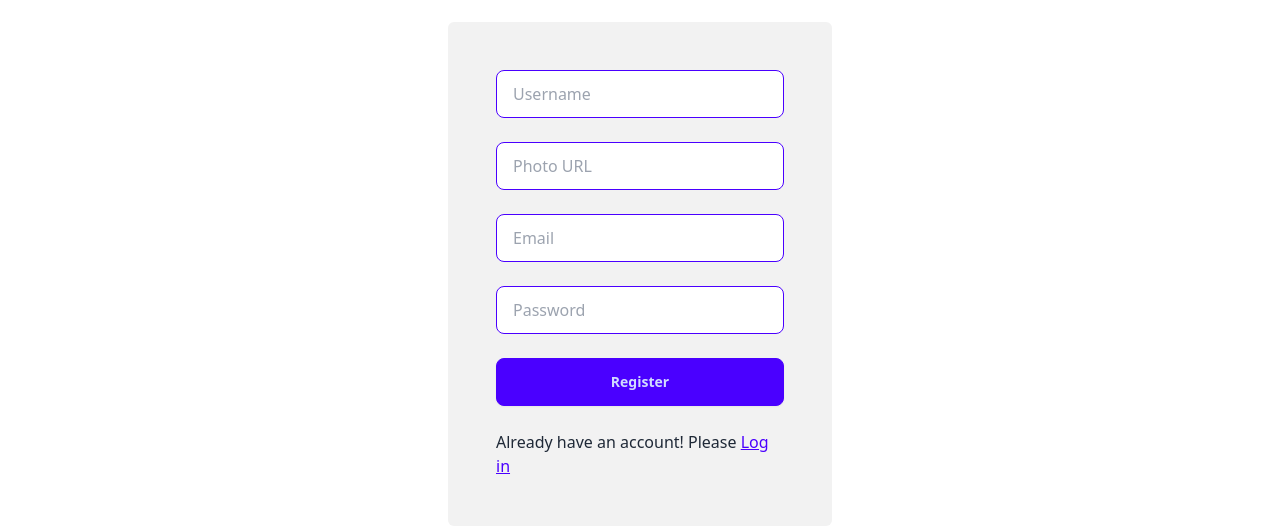
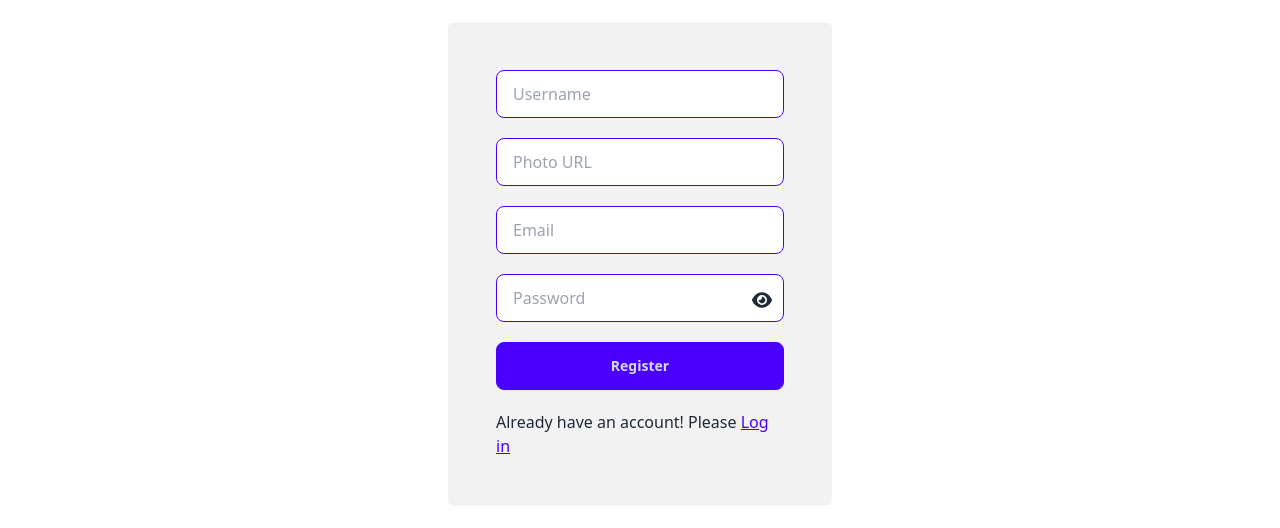
Before and after one commit to mhmitas/a9-real-estate-residential-client, a React (Vite) app: page /register in a window 1280 px wide. Shown: the part 162-690 px from the top of the page. Built offline with nearby package versions, Linux system fonts and the light colour scheme; no server answers.

Commit message:
thumbnail_image added

```diff
--- a/public/estate-data.json
+++ b/public/estate-data.json
@@ -3,6 +3,7 @@
         "id": "1",
         "estate_title": "Beautiful Single-Family Home in Los Angeles",
         "image": "https://i.ibb.co/gvST7Fp/home-02.jpg",
+        "thumbnail_image": "https://i.ibb.co/gmVrYFM/sweet-home-1.jpg",
         "segment_name": "Single-family home",
         "description": "This stunning single-family home located in the heart of Los Angeles offers luxurious living with modern amenities.",
         "price": "$1,200,000",
@@ -30,6 +31,7 @@
         "id": "2",
         "estate_title": "Charming Single-Family Home in San Francisco",
         "image": "https://i.ibb.co/xDTPt9s/8074.jpg",
+        "thumbnail_image": "https://i.ibb.co/0sz1F8Z/sweet-home-2.jpg",
         "segment_name": "Single-family home",
         "description": "This charming single-family home nestled in the scenic hills of San Francisco offers breathtaking views and serene surroundings.",
         "price": "$1,500,000",
@@ -56,6 +58,7 @@
         "id": "3",
         "estate_title": "Luxurious Apartment in Downtown San Francisco",
         "image": "https://i.ibb.co/x8F6qnz/Apartments-1.jpg",
+        "thumbnail_image": "https://i.ibb.co/fXj9r2b/Apartments-1-1.jpg",
         "segment_name": "Apartment",
         "description": "Experience luxury living in this stylish apartment located in the vibrant heart of downtown San Francisco.",
         "price": "$3,500,000",
@@ -85,6 +88,7 @@
         "id": "4",
         "estate_title": "Modern Apartment in Silicon Valley",
         "image": "https://i.ibb.co/Jky80jN/apartment-01.jpg",
+        "thumbnail_image": "https://i.ibb.co/f9kk7h3/apartment-1-2.jpg",
         "segment_name": "Apartment",
         "description": "This modern apartment offers convenient living in the heart of Silicon Valley, with easy access to tech campuses and amenities.",
         "price": "$2,800 per month",
@@ -114,6 +118,7 @@
         "id": "5",
         "estate_title": "Seaside Villa in Malibu",
         "image": "https://i.ibb.co/YLtNkNW/vacation-rental-2.jpg",
+        "thumbnail_image": "https://i.ibb.co/6vnzSn6/vacation-rental-2-1.jpg",
         "segment_name": "Vacation Rental",
         "description": "Escape to this luxurious seaside villa nestled along the pristine beaches of Malibu, offering unparalleled ocean views and serenity.",
         "price": "$1,200 per night",
@@ -143,6 +148,7 @@
         "id": "6",
         "estate_title": "Mountain Retreat in Lake Tahoe",
         "image": "https://i.ibb.co/R74s2n1/Vacation-Rental-1.webp",
+        "thumbnail_image": "https://i.ibb.co/nQxpDDG/Vacation-Rental-1.webp",
         "segment_name": "Vacation Rental",
         "description": "Experience the beauty of Lake Tahoe from this cozy mountain retreat, offering rustic charm and modern amenities for the perfect getaway.",
         "price": "$500 per night",
--- a/src/components/pages/login/Login.jsx
+++ b/src/components/pages/login/Login.jsx
@@ -2,7 +2,7 @@ import React, { useContext, useState } from 'react';
 import ErrorMessageInsideForm from '../../common/error-message/ErrorMessage';
 import { Link, useLocation, useNavigate } from 'react-router-dom';
 import { AuthContext } from '../../../provider/AuthProvider';
-import { FaXTwitter, FaGoogle } from "react-icons/fa6";
+import { FaXTwitter, FaGoogle, FaRegEye, FaRegEyeSlash } from "react-icons/fa6";
 import { useForm } from 'react-hook-form';
 import { toast } from 'react-hot-toast'
 import { GoogleAuthProvider } from 'firebase/auth';
@@ -13,6 +13,8 @@ const googleProvider = new GoogleAuthProvider()
 const Login = () => {
     const { login, popUpLogin, setLoading } = useContext(AuthContext);
     const [loginError, setLoginError] = useState(null);
+    const [showPw, setShowPw] = useState(false);
+
 
     const location = useLocation()
     // console.log(location);
@@ -61,7 +63,7 @@ const Login = () => {
                 <h3 className="text-3xl text-center font-bold my-10">Please Login</h3>
                 <div className='max-w-sm mx-auto rounded-md bg-base-200 p-12 space-y-6 '>
                     {loginError && <ErrorMessageInsideForm text2="Invalid email or password"></ErrorMessageInsideForm>}
-                    <form onSubmit={handleSubmit(onSubmit)} className='*:w-full space-y-6 ' >
+                    <form onSubmit={handleSubmit(onSubmit)} className='*:w-full flex flex-col gap-5 ' >
                         <input
                             {...register("email")}
                             type="text"
@@ -69,13 +71,18 @@ const Login = () => {
                             required name="email"
                             placeholder='Email'
                         />
-                        <input
-                            {...register("password")}
-                            type="text"
-                            className='input input-primary'
-                            required name="password"
-                            placeholder='Password'
-                        />
+                        <label className='relative'>
+                            <input
+                                {...register("password")}
+                                type={showPw ? 'text' : 'password'}
+                                className='input input-primary w-full'
+                                required name="password"
+                                placeholder='Password'
+                            />
+                            <span onClick={() => setShowPw(!showPw)} className='absolute top-1/3 right-3 text-xl cursor-pointer'>{
+                                showPw ? <FaRegEyeSlash /> : <FaRegEye />
+                            }</span>
+                        </label>
                         <input
                             type="submit"
                             className='btn btn-primary input-primary'
--- a/src/components/pages/properties/PropertyCard.jsx
+++ b/src/components/pages/properties/PropertyCard.jsx
@@ -5,7 +5,7 @@ import toast from 'react-hot-toast'
 
 const PropertyCard = ({ property }) => {
     const { user } = useContext(AuthContext)
-    const { estate_title, description, image, segment_name, id, status } = property;
+    const { estate_title, description, image, segment_name, id, status, thumbnail_image } = property;
 
     function handleViewDetailBtn() {
         if (!user) {
@@ -15,7 +15,7 @@ const PropertyCard = ({ property }) => {
 
     return (
         <div className="card max-w-md	 bg-base-200 shadow-xl mb-8">
-            <figure><img src={image} alt={estate_title} /></figure>
+            <figure><img src={thumbnail_image} alt={estate_title} /></figure>
             <div className="card-body">
                 <div className='flex justify-between'>
                     <span className='badge badge-outline badge-primary'>{segment_name}</span>
--- a/src/components/pages/register/Register.jsx
+++ b/src/components/pages/register/Register.jsx
@@ -5,11 +5,13 @@ import { AuthContext } from '../../../provider/AuthProvider';
 import { updateProfile } from 'firebase/auth';
 import { auth } from '../../../firebase/firbase.config';
 import ErrorMessageInsideForm from '../../common/error-message/ErrorMessage';
-import toast from 'react-hot-toast'
+import toast from 'react-hot-toast';
+import { FaEye, FaEyeSlash } from 'react-icons/fa6';
 
 const Register = () => {
     const { createUser, setLoading } = useContext(AuthContext);
     const [registerError, setRegisterError] = useState(null);
+    const [showPw, setShowPw] = useState(false);
     const navigate = useNavigate()
 
     const {
@@ -51,7 +53,7 @@ const Register = () => {
                 {registerError && <ErrorMessageInsideForm text2={registerError}></ErrorMessageInsideForm>}
                 <form
                     onSubmit={handleSubmit(onSubmit)}
-                    className='*:w-full space-y-6 '
+                    className='*:w-full flex flex-col gap-5 '
                 >
                     <input
                         {...register("name")}
@@ -76,14 +78,18 @@ const Register = () => {
                         name="email"
                         placeholder='Email'
                     />
-                    <input
-                        {...register("password", { required: true, minLength: 6, pattern: /^(?=.*[a-z])(?=.*[A-Z]).*$/ })}
-                        type="text"
-                        className='input input-primary'
-                        required
-                        name="password"
-                        placeholder='Password'
-                    />
+                    <label className='relative'>
+                        <input
+                            {...register("password")}
+                            type={showPw ? 'text' : 'password'}
+                            className='input input-primary w-full'
+                            required name="password"
+                            placeholder='Password'
+                        />
+                        <span onClick={() => setShowPw(!showPw)} className='absolute top-1/3 right-3 text-xl cursor-pointer'>{
+                            showPw ? <FaEyeSlash /> : <FaEye />
+                        }</span>
+                    </label>
                     {/* validate password */}
                     {errors.password && errors.password.type === "minLength" && (<span className='text-error'>Password should be at least 6 characters</span>)}
                     {errors.password && errors.password.type === "pattern" && (<span className='text-error'>Please create a strong password (e.g: xY...)</span>)}
```
